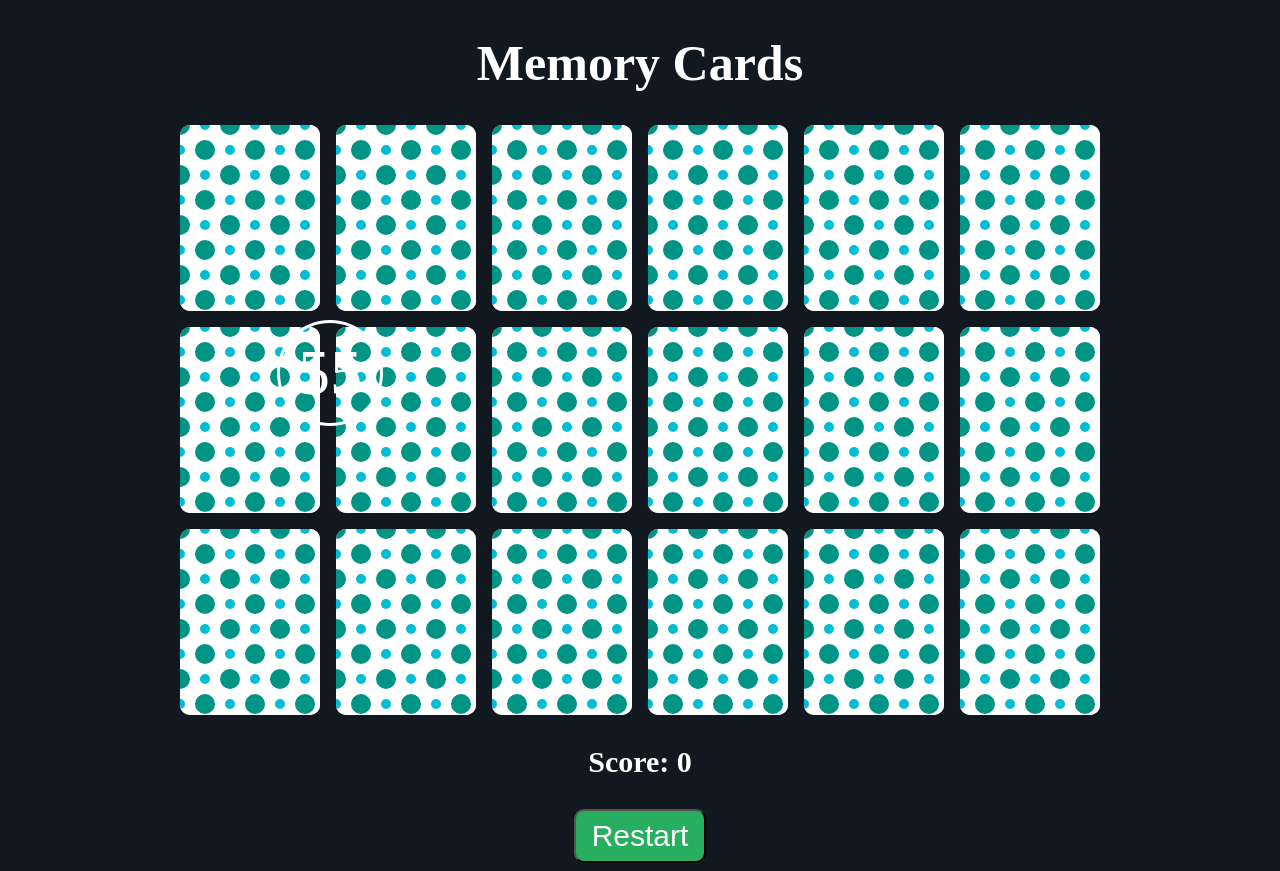
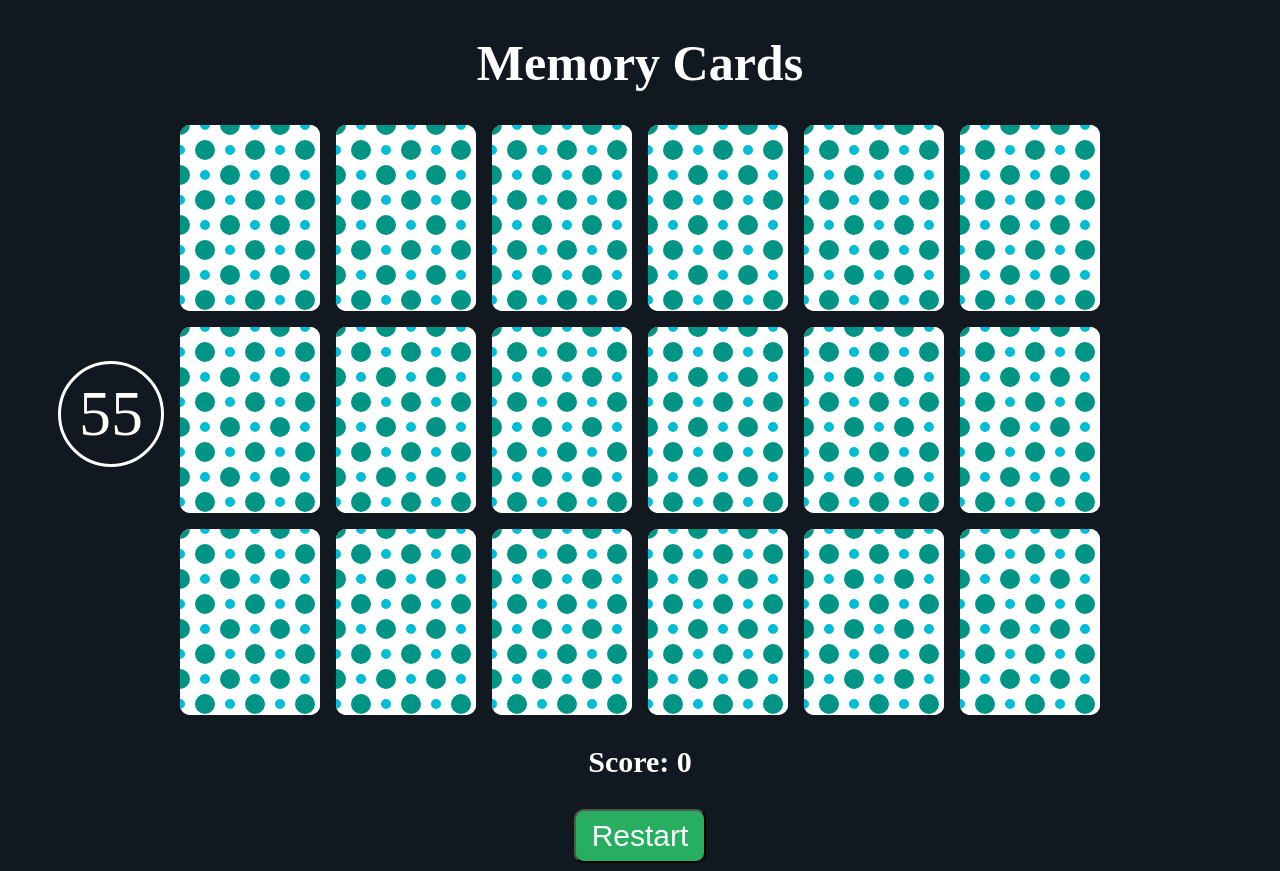
Before and after one commit to jukha/memory-card-game, a plain HTML site: page index.html in a window 1280 px wide. Drawn offline with Linux system fonts and the light colour scheme.

Commit message:
Fix timer alignment

```diff
--- a/index.html
+++ b/index.html
@@ -10,11 +10,12 @@
 <body>
   <h1>Memory Cards</h1>
   <div class="grid-container">
+    <div class="timer-wrapper">
+      <span class="timer">Timer: 60</span>
+    </div>
   </div>
   <p>Score: <span class="score"></span></p>
-  <div class="timer-wrapper">
-    <span class="timer">Timer: 60</span>
-  </div>
+
 
 
   <div class="actions">
--- a/style.css
+++ b/style.css
@@ -32,8 +32,8 @@ p {
 
 .timer-wrapper {
   border: solid;
-  position: fixed;
-  left: 277px;
+  position: absolute;
+  left: 50px;
   top: 40%;
   font-size: 4rem;
   border-radius: 50%;
@@ -50,6 +50,9 @@ p {
   justify-content: center;
   grid-gap: 16px;
   grid-template-columns: repeat(6, 140px);
+  max-width: 1650px;
+  margin-inline: auto;
+  position: relative;
   /* grid-template-rows: repeat(2, calc(140px / 2 * 3)); */
 }
 
```
